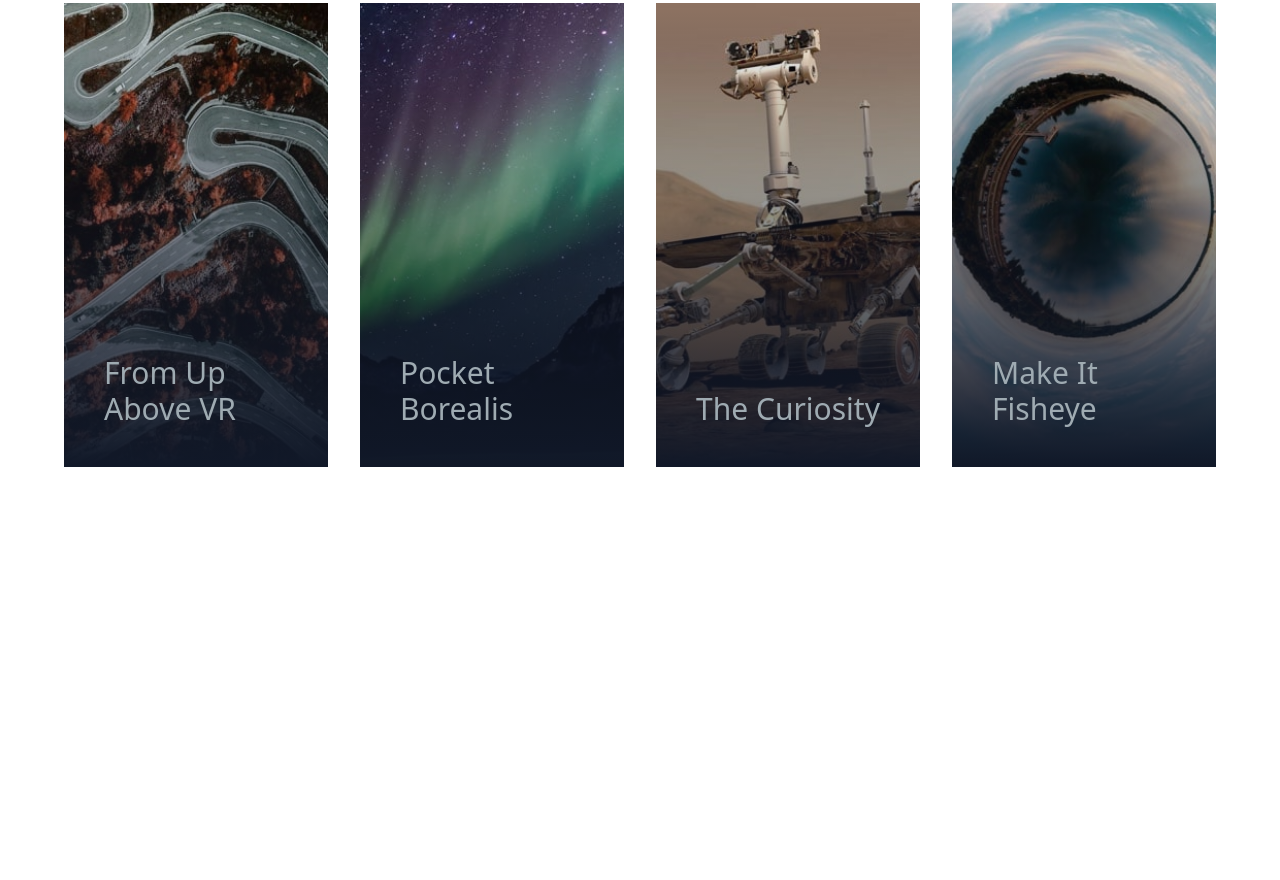
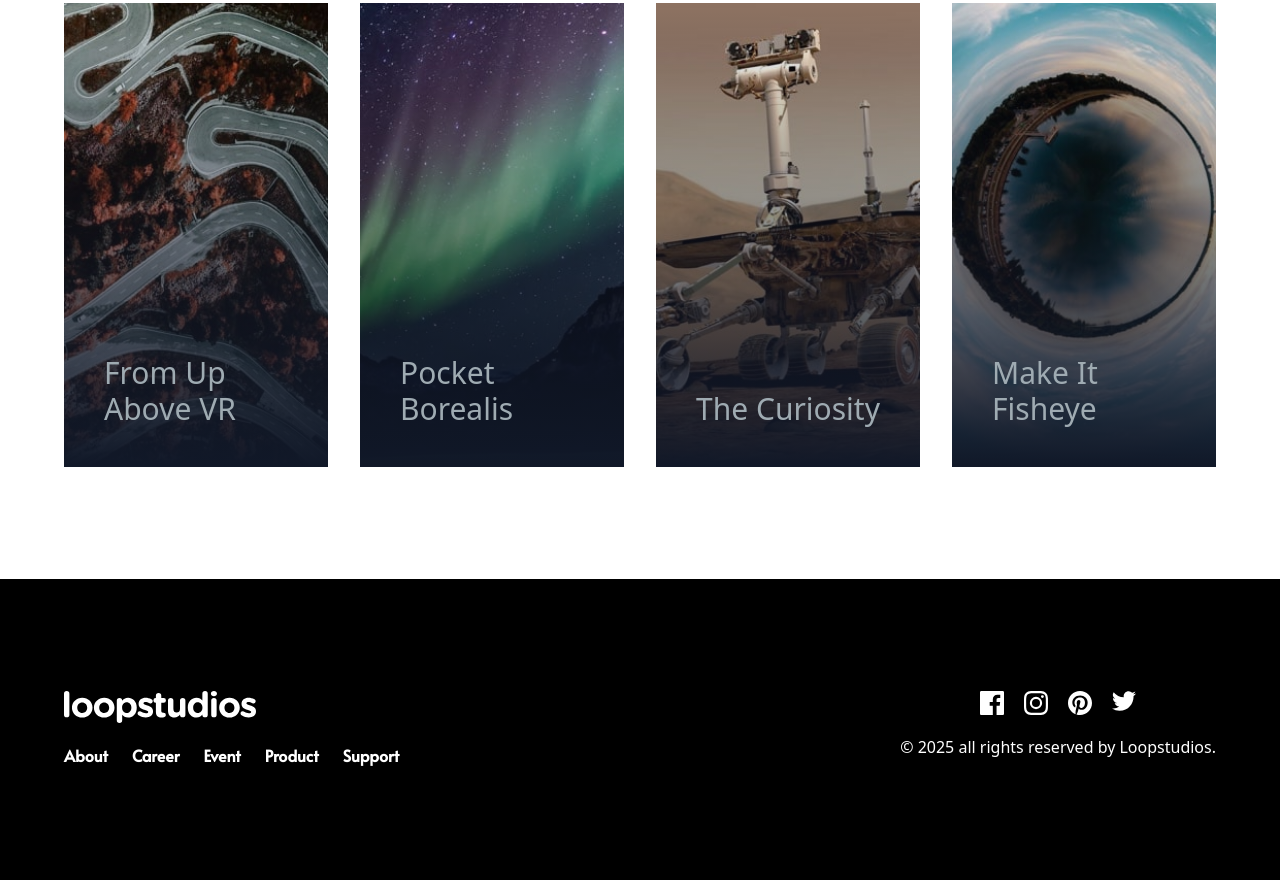
Before and after one commit to Mehedi107/Tailwind-Projects, a website: page Project-7/src/index.html in a window 1280 px wide. Shown: the part 1958-2838 px from the top of the page. Before the commit the page ends 2537 px from the top, so only its background shows below. Drawn offline with Linux system fonts and the light colour scheme.

Commit message:
add footer section

```diff
--- a/Project-7/src/index.html
+++ b/Project-7/src/index.html
@@ -295,5 +295,84 @@
         </div>
       </div>
     </section>
+
+    <!-- Section Footer -->
+    <footer id="footer" class="bg-black">
+      <div class="max-w-6xl mx-auto py-28 md:px-0 px-5">
+        <!-- flex container -->
+        <div class="flex justify-between flex-col md:flex-row gap-10">
+          <div>
+            <!-- Footer logo -->
+            <div class="flex justify-center md:justify-start">
+              <a href="#">
+                <img src="images/logo.svg" alt="logo" />
+              </a>
+            </div>
+
+            <!-- navigation menu -->
+            <nav>
+              <div
+                class="flex flex-col md:flex-row items-center gap-6 font-alata font-bold text-white mt-5"
+              >
+                <div class="group">
+                  <a href="#">About</a>
+                  <div
+                    class="border-b border-transparent group-hover:border-blue-50"
+                  ></div>
+                </div>
+                <div class="group">
+                  <a href="#">Career</a>
+                  <div
+                    class="border-b border-transparent group-hover:border-blue-50"
+                  ></div>
+                </div>
+                <div class="group">
+                  <a href="#">Event</a>
+                  <div
+                    class="border-b border-transparent group-hover:border-blue-50"
+                  ></div>
+                </div>
+                <div class="group">
+                  <a href="#">Product</a>
+                  <div
+                    class="border-b border-transparent group-hover:border-blue-50"
+                  ></div>
+                </div>
+                <div class="group">
+                  <a href="#">Support</a>
+                  <div
+                    class="border-b border-transparent group-hover:border-blue-50"
+                  ></div>
+                </div>
+              </div>
+            </nav>
+          </div>
+
+          <!-- social & copyright -->
+          <div>
+            <!-- social links -->
+            <div class="flex justify-center gap-5 mb-5">
+              <a href="#">
+                <img src="images/icon-facebook.svg" alt="" />
+              </a>
+              <a href="#">
+                <img src="images/icon-instagram.svg" alt="" />
+              </a>
+              <a href="#">
+                <img src="images/icon-pinterest.svg" alt="" />
+              </a>
+              <a href="#">
+                <img src="images/icon-twitter.svg" alt="" />
+              </a>
+            </div>
+
+            <!-- copyright -->
+            <p class="text-white text-center md:text-right">
+              &copy; 2025 all rights reserved by Loopstudios.
+            </p>
+          </div>
+        </div>
+      </div>
+    </footer>
   </body>
 </html>
```
Also changed, not shown: Project-7/src/output.css.
